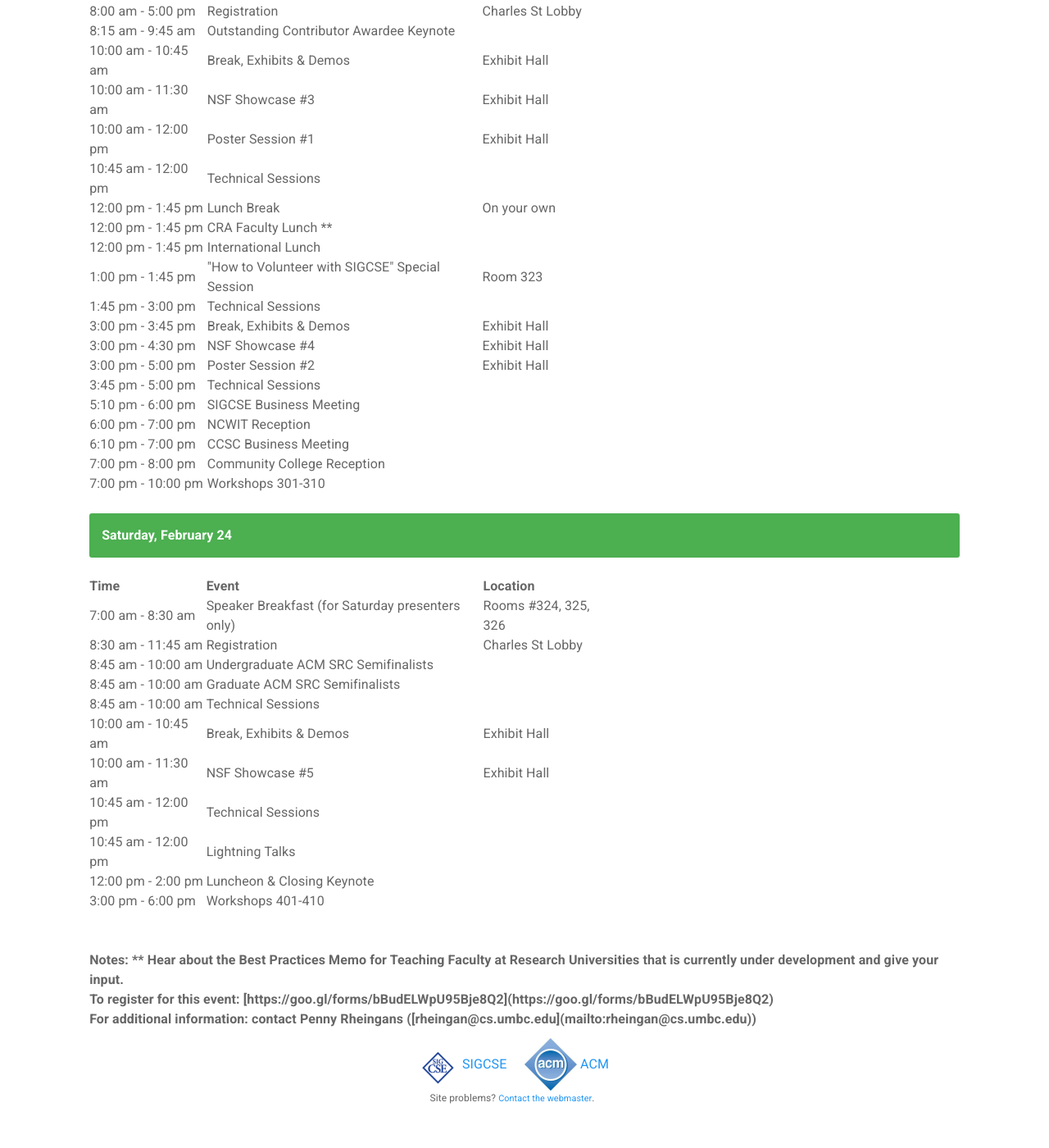
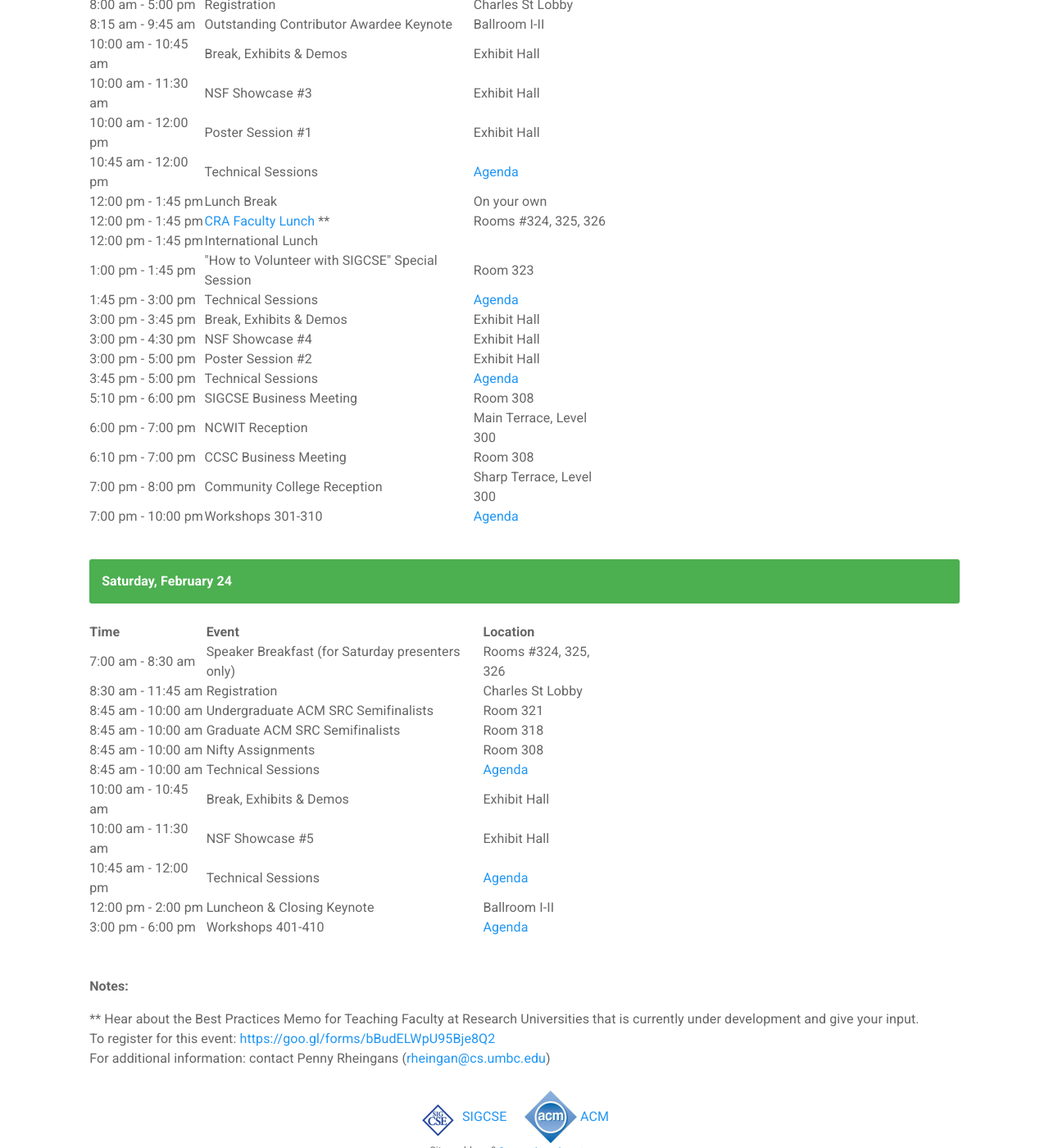
Before and after one commit to sigcsets/sigcse2018, a Jekyll site: the page built from attendees/at-a-glance.md, in a window 1280 px wide and 1400 px high, scrolled down 1060 px. Shown: the whole window at 82% size. Built offline with Jekyll 4.4.1, drawn with Linux system fonts in a browser that asks for light colours; some of the changed text lies outside the part shown.

Commit message:
at a glance

```diff
--- a/attendees/at-a-glance.md
+++ b/attendees/at-a-glance.md
@@ -124,7 +124,6 @@
         <td>Ballroom III-IV</td>
     </tr>
 
-
 </table>
 <br>
 
@@ -151,7 +150,7 @@
 <tr>
     <td>8:15 am - 9:45 am</td>
     <td>Outstanding Contributor Awardee Keynote</td>
-    <td>&nbsp;</td>
+    <td>Ballroom I-II</td>
 </tr>
 <tr>
     <td>10:00 am - 10:45 am</td>
@@ -171,7 +170,7 @@
 <tr>
     <td>10:45 am - 12:00 pm</td>
     <td>Technical Sessions</td>
-    <td>&nbsp;</td>
+    <td><a href="https://sigcse2018.sigcse.org/agenda.html">Agenda</a></td>
 </tr>
 <tr>
     <td>12:00 pm - 1:45 pm</td>
@@ -180,8 +179,8 @@
 </tr>
 <tr>
     <td>12:00 pm - 1:45 pm</td>
-    <td>CRA Faculty Lunch **</td>
-    <td>&nbsp;</td>
+    <td><a href="https://goo.gl/forms/bBudELWpU95Bje8Q2">CRA Faculty Lunch</a> **</td>
+    <td>Rooms #324, 325, 326</td>
 </tr>
 <tr>
     <td>12:00 pm - 1:45 pm</td>
@@ -196,7 +195,7 @@
 <tr>
     <td>1:45 pm - 3:00 pm</td>
     <td>Technical Sessions</td>
-    <td>&nbsp;</td>
+    <td><a href="https://sigcse2018.sigcse.org/agenda.html">Agenda</a></td>
 </tr>
 <tr>
     <td>3:00 pm - 3:45 pm</td>
@@ -216,32 +215,32 @@
 <tr>
     <td>3:45 pm - 5:00 pm</td>
     <td>Technical Sessions</td>
-    <td>&nbsp;</td>
+    <td><a href="https://sigcse2018.sigcse.org/agenda.html">Agenda</a></td>
 </tr>
 <tr>
     <td>5:10 pm - 6:00 pm</td>
     <td>SIGCSE Business Meeting</td>
-    <td>&nbsp;</td>
+    <td>Room 308</td>
 </tr>
 <tr>
     <td>6:00 pm - 7:00 pm</td>
     <td>NCWIT Reception</td>
-    <td>&nbsp;</td>
+    <td>Main Terrace, Level 300</td>
 </tr>
 <tr>
     <td>6:10 pm - 7:00 pm</td>
     <td>CCSC Business Meeting</td>
-    <td>&nbsp;</td>
+    <td>Room 308</td>
 </tr>
 <tr>
     <td>7:00 pm - 8:00 pm</td>
     <td>Community College Reception</td>
-    <td>&nbsp;</td>
+    <td>Sharp Terrace, Level 300</td>
 </tr>
 <tr>
     <td>7:00 pm - 10:00 pm</td>
     <td>Workshops 301-310</td>
-    <td>&nbsp;</td>
+    <td><a href="https://sigcse2018.sigcse.org/agenda.html">Agenda</a></td>
 </tr>
 
 
@@ -271,17 +270,22 @@
 <tr>
     <td>8:45 am - 10:00 am</td>
     <td>Undergraduate ACM SRC Semifinalists</td>
-    <td>&nbsp;</td>
+    <td>Room 321</td>
 </tr>
 <tr>
     <td>8:45 am - 10:00 am</td>
     <td>Graduate ACM SRC Semifinalists</td>
-    <td>&nbsp;</td>
+    <td>Room 318</td>
+</tr>
+<tr>
+    <td>8:45 am - 10:00 am</td>
+    <td>Nifty Assignments</td>
+    <td>Room 308</td>
 </tr>
 <tr>
     <td>8:45 am - 10:00 am</td>
     <td>Technical Sessions</td>
-    <td>&nbsp;</td>
+    <td><a href="https://sigcse2018.sigcse.org/agenda.html">Agenda</a></td>
 </tr>
 <tr>
     <td>10:00 am - 10:45 am</td>
@@ -296,22 +300,17 @@
 <tr>
     <td>10:45 am - 12:00 pm</td>
     <td>Technical Sessions</td>
-    <td>&nbsp;</td>
-</tr>
-<tr>
-    <td>10:45 am - 12:00 pm</td>
-    <td>Lightning Talks</td>
-    <td>&nbsp;</td>
+    <td><a href="https://sigcse2018.sigcse.org/agenda.html">Agenda</a></td>
 </tr>
 <tr>
     <td>12:00 pm - 2:00 pm</td>
     <td>Luncheon &amp; Closing Keynote</td>
-    <td>&nbsp;</td>
+    <td>Ballroom I-II</td>
 </tr>
 <tr>
     <td>3:00 pm - 6:00 pm</td>
     <td>Workshops 401-410</td>
-    <td>&nbsp;</td>
+    <td><a href="https://sigcse2018.sigcse.org/agenda.html">Agenda</a></td>
 </tr>
 
 
```
Also changed, not shown: other parts of attendees/at-a-glance.md (+2 -2 lines).
